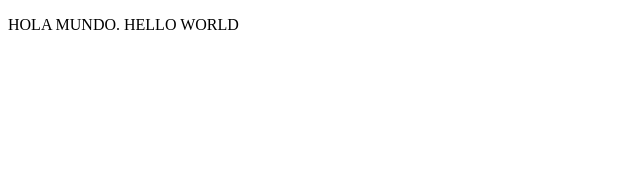
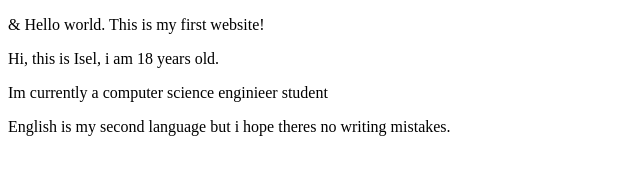
Before and after one commit to IselMetzi/courseRepos, a plain HTML site: page index.html in a window 1280 px wide. Shown: the whole page, without its empty margins (0-640 px from the left). Drawn offline with Linux system fonts and the light colour scheme.

Commit message:
Changes for the assigment in index

```diff
--- a/index.html
+++ b/index.html
@@ -1,13 +1,13 @@
 <!DOCTYPE html>
 <html lang="en">
 <head>
-    <meta charset="UTF-8">
-    <meta name="viewport" content="width=device-width, initial-scale=1.0">
-    <title>Document</title>
+  <meta charset="utf-8">
+  <title>Internet Technologies and Web Design</title>
 </head>
 <body>
-
-        <p>HOLA MUNDO. HELLO WORLD</p>
-
+  <p>&amp; Hello world. This is my first website!</p>
+  <p>Hi, this is Isel, i am 18 years old.</p>
+  <p>Im currently a computer science enginieer student</p>
+  <p>English is my second language but i hope theres no writing mistakes.</p>
 </body>
 </html>
```
